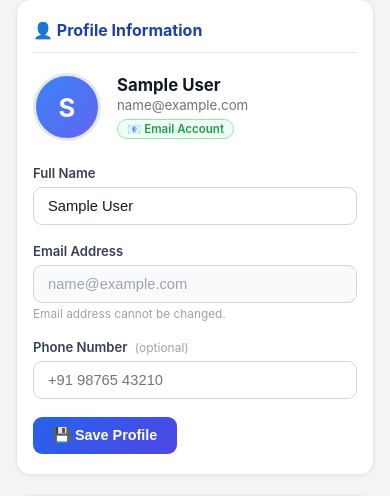
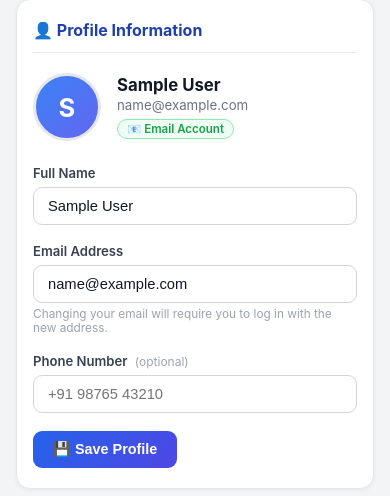
Before and after one commit to ohmprakashs/ai-job-fetcher, a Flask app: page /account-settings in a window 390 px wide. Shown: the part 169-665 px from the top of the page. Run offline with Flask 3, Linux system fonts and the light colour scheme; the visitor is signed in with stand-in values (Sample User, id 1); data comes from the database, SQL or seed files in the repository; data that the repository does not hold is empty.

Commit message:
feat: allow editing username, email and phone in account settings
- Email field is now editable for email+password accounts
- update_user_profile() accepts email param with uniqueness check against other accounts
- Google SSO accounts: email field shown as disabled (managed by Google)
- Route validates email format before calling DB update
- Hint text explains email change behaviour

Co-authored-by: Copilot <223556219+Copilot@users.noreply.github.com>

```diff
--- a/app/job_db.py
+++ b/app/job_db.py
@@ -173,13 +173,21 @@ def get_user_by_id(user_id):
     finally:
         conn.close()
 
-def update_user_profile(user_id, name=None, phone=None, new_password_hash=None):
+def update_user_profile(user_id, name=None, email=None, phone=None, new_password_hash=None):
     """Update editable profile fields. Returns (user_row, error_string)."""
     conn = get_conn()
     try:
         updates, params = [], []
         if name is not None:
             updates.append("name=?"); params.append(name.strip())
+        if email is not None:
+            new_email = email.strip().lower()
+            # Check uniqueness against other accounts
+            existing = conn.execute("SELECT id FROM users WHERE email=? AND id!=?",
+                                    (new_email, int(user_id))).fetchone()
+            if existing:
+                return None, "This email is already used by another account."
+            updates.append("email=?"); params.append(new_email)
         if phone is not None:
             updates.append("phone=?"); params.append(phone.strip() or None)
         if new_password_hash is not None:
--- a/app/templates/account_settings.html
+++ b/app/templates/account_settings.html
@@ -181,9 +181,15 @@
 
       <div class="form-group">
         <label for="email">Email Address</label>
+        {% if user.auth_type == 'google' %}
         <input type="email" id="email" value="{{ user.email }}" disabled
-               title="Email cannot be changed">
-        <div class="pw-hint">Email address cannot be changed.</div>
+               title="Managed by Google — cannot be changed here">
+        <div class="pw-hint">🔵 Managed by Google. Change email via your Google account.</div>
+        {% else %}
+        <input type="email" id="email" name="email" value="{{ user.email }}"
+               placeholder="your@email.com" required autocomplete="email">
+        <div class="pw-hint">Changing your email will require you to log in with the new address.</div>
+        {% endif %}
       </div>
 
       <div class="form-group">
--- a/app/ui.py
+++ b/app/ui.py
@@ -197,11 +197,14 @@ def account_settings():
         action = request.form.get("action", "profile")
         if action == "profile":
             name  = request.form.get("name", "").strip()
+            email = request.form.get("email", "").strip().lower()
             phone = request.form.get("phone", "").strip()
             if not name:
                 error = "Name cannot be empty."
+            elif not email or "@" not in email:
+                error = "Please enter a valid email address."
             else:
-                user_row, err = update_user_profile(uid, name=name, phone=phone or None)
+                user_row, err = update_user_profile(uid, name=name, email=email, phone=phone or None)
                 if err:
                     error = err
                 else:
```
